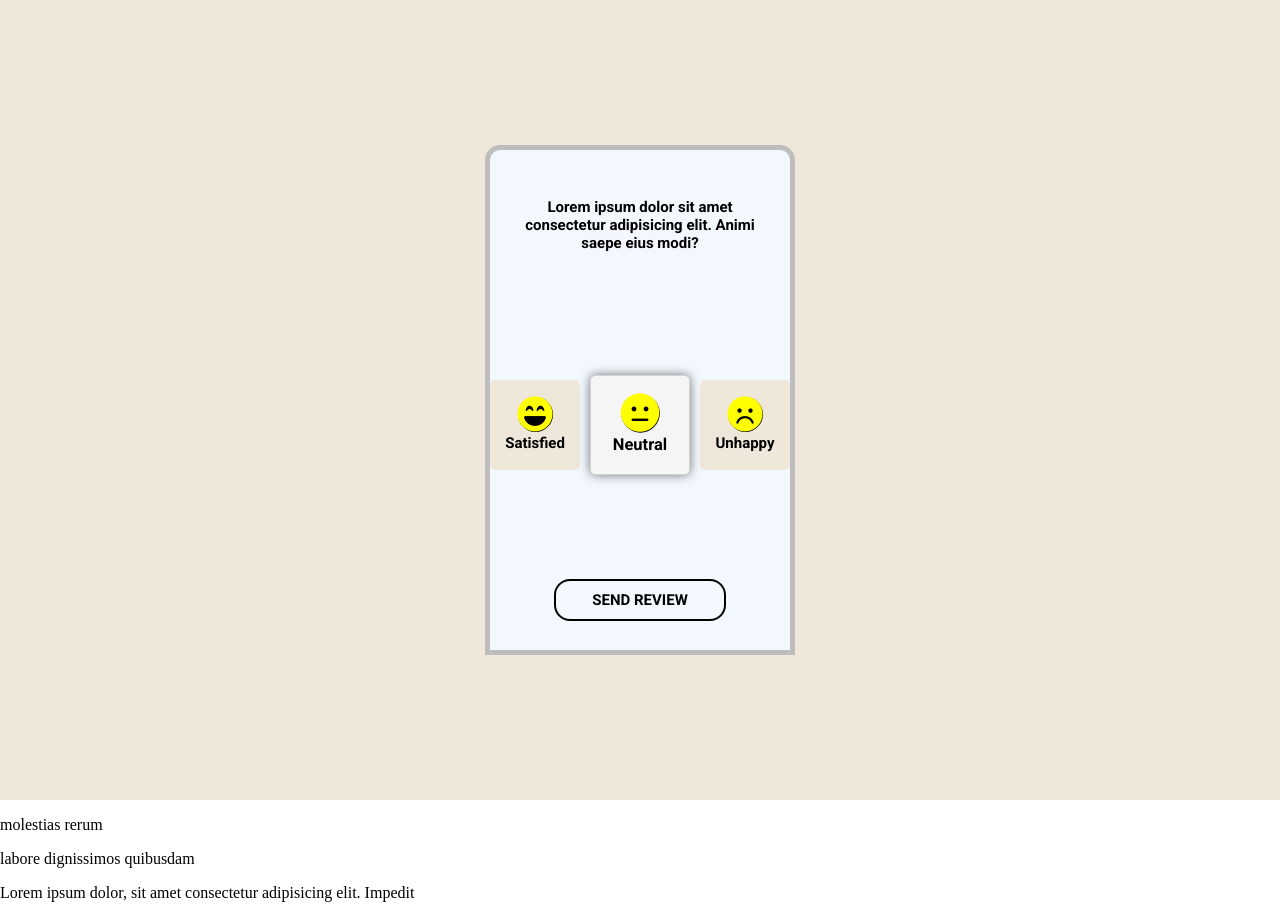
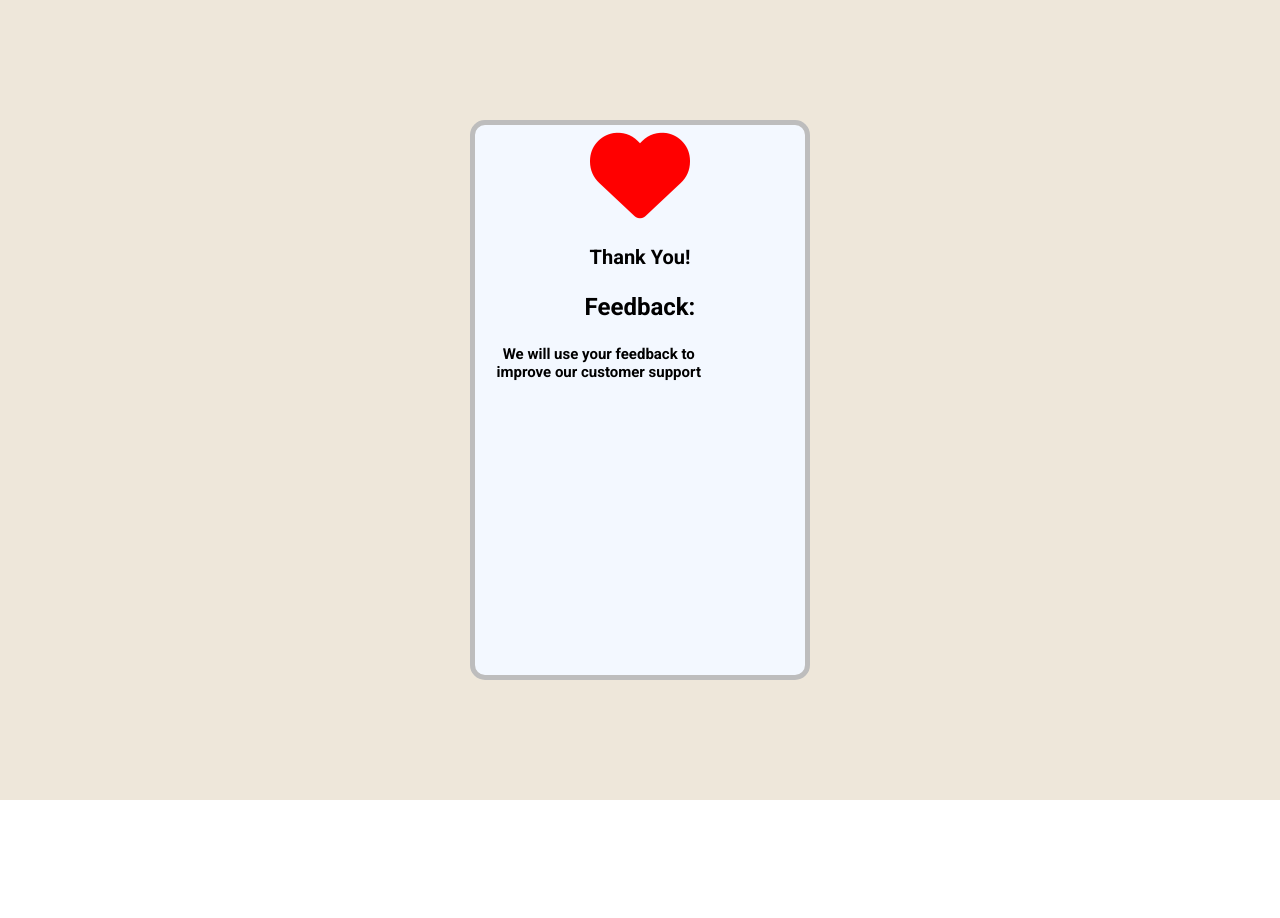
Before and after one commit to Ameer2000Mzori/Feedback-UI-Design, a website built with webpack: page src/index.html in a window 1280 px wide. Both pictures are taken after a click on the button "SEND REVIEW". After the commit the page ends 800 px from the top, so only its background shows below. Built offline with nearby package versions, Linux system fonts and the light colour scheme.

Commit message:
added styling to the project

```diff
--- a/src/index.html
+++ b/src/index.html
@@ -47,12 +47,12 @@
     </header>
 
     <section class="thank-Wrapper" hidden>
-      <main class="thank-Head">
-        <i></i>
-        <p>molestias rerum</p>
-        <p>labore dignissimos quibusdam</p>
-        <p>Lorem ipsum dolor, sit amet consectetur adipisicing elit. Impedit</p>
-      </main>
+      <i id="heart-Icon" class="fa-solid fa-heart"></i>
+      <p class="first-P">Thank You!</p>
+      <p class="second-P">Feedback:</p>
+      <p class="last-P">
+        We will use your feedback to improve our customer support
+      </p>
     </section>
 
     <script src="script.js"></script>
--- a/src/style.scss
+++ b/src/style.scss
@@ -128,3 +128,44 @@ body {
     }
   }
 }
+
+.thank-Wrapper {
+  position: absolute;
+  top: 50%;
+  left: 50%;
+  transform: translate(-50%, -50%);
+  flex-direction: column;
+  text-align: center;
+  align-items: center;
+  justify-content: center;
+  background-color: $colorOne;
+  height: 550px;
+  width: 330px;
+  border: solid $colorThree 5px;
+  border-radius: 15px;
+
+  #heart-Icon {
+    color: red;
+    font-size: 100px;
+  }
+
+  .first-P {
+    font-size: 20px;
+    font-family: $fontOne;
+    font-weight: 600;
+  }
+
+  .second-P {
+    font-size: 24px;
+    font-family: $fontOne;
+    font-weight: 600;
+  }
+
+  .last-P {
+    font-size: 15px;
+    font-family: $fontOne;
+    color: black;
+    font-weight: 600;
+    max-width: 75%;
+  }
+}
```
Also changed, not shown: src/style.css, 1 other file.
